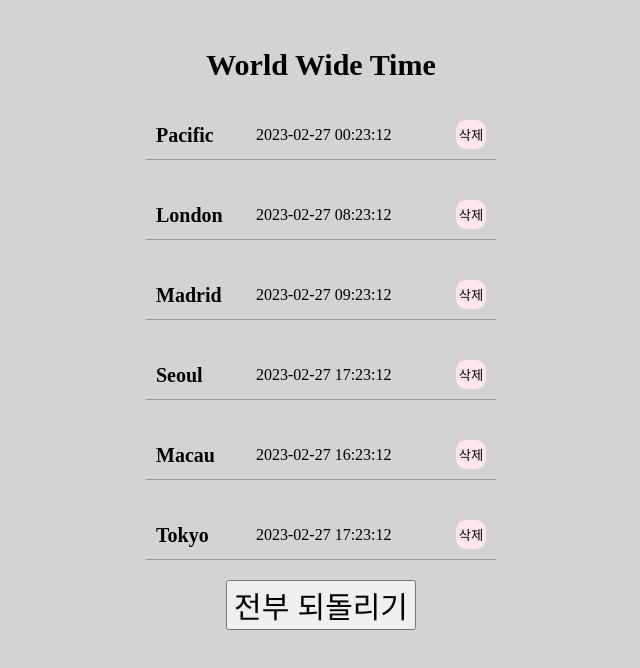
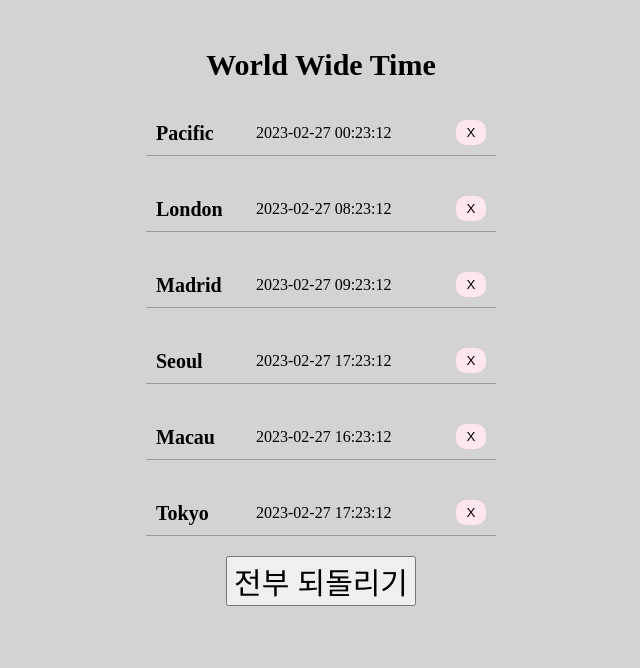
Before and after one commit to lbw3973/world-wide-time, a React (Vite) app: page / in a window 1280 px wide. Shown: the top 668 px of the page, without its empty margins (319-959 px from the left). Built offline with nearby package versions, Linux system fonts and the light colour scheme.

Commit message:
Feat: 버튼 텍스트 변경

```diff
--- a/src/components/Clock.jsx
+++ b/src/components/Clock.jsx
@@ -25,7 +25,7 @@ function Clock() {
           <div key={data.id}>
             <h2>{data.name}</h2>
             <p>{time[data.id]}</p>
-            <button onClick={() => clickBtnDelete(data)}>삭제</button>
+            <button onClick={() => clickBtnDelete(data)}>X</button>
           </div>
         ))}
     </div>
```
